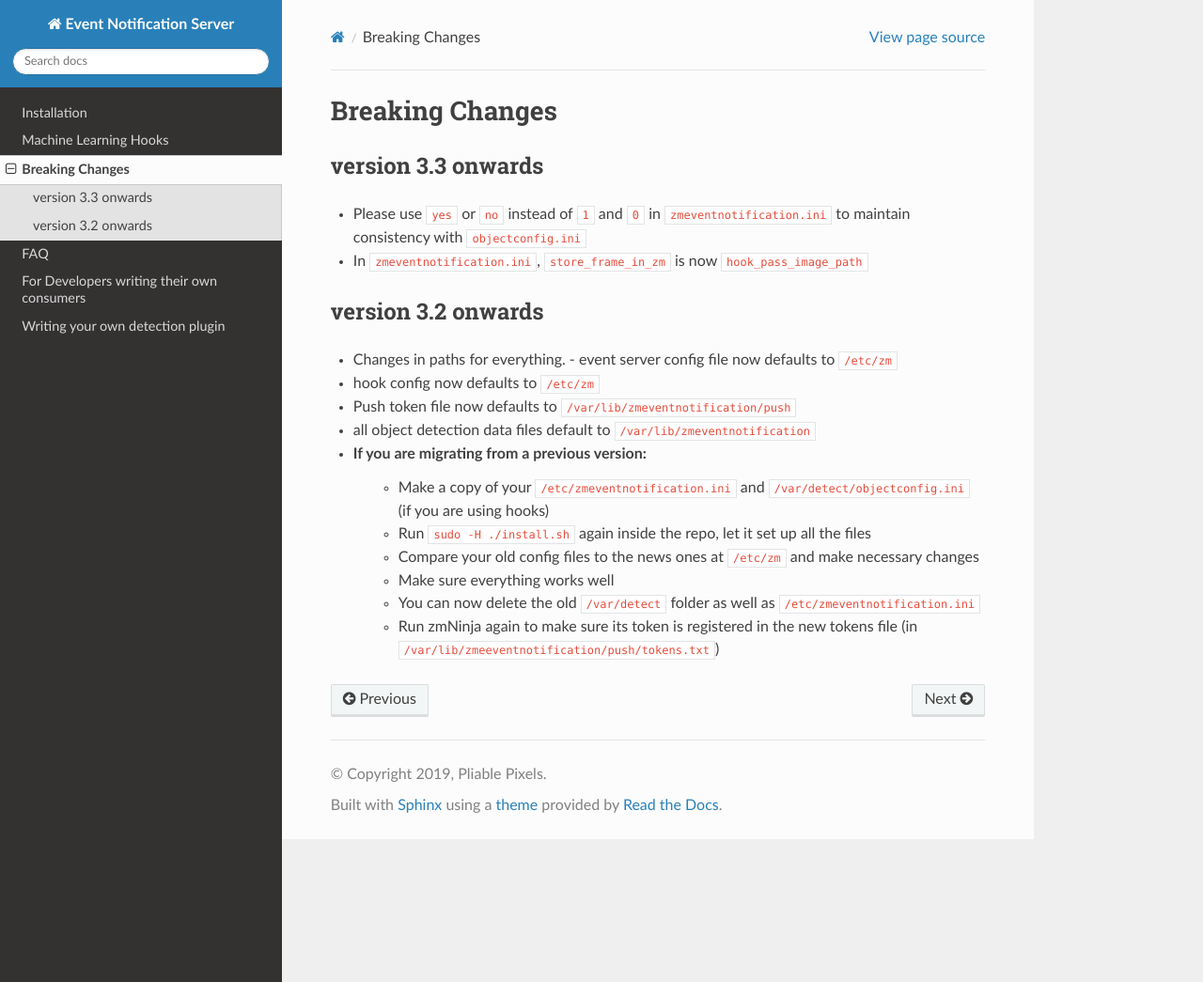
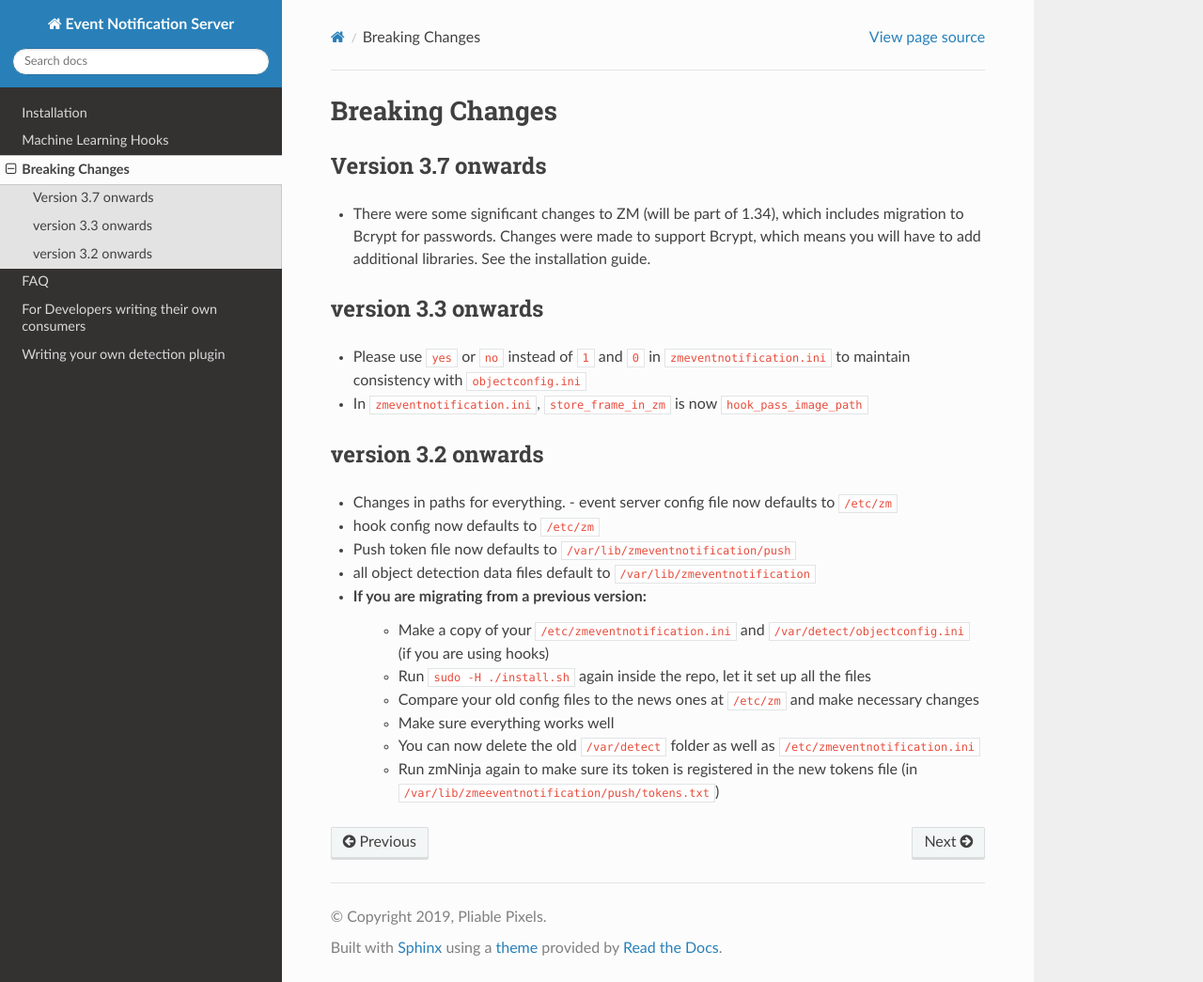
Before and after one commit to ZoneMinder/zmeventnotification, a Sphinx documentation site: the page built from docs/guides/breaking.rst, in a window 1280 px wide and 1045 px high. Shown: the whole window at 94% size. Built offline with Sphinx 7.4.7 and the Read the Docs theme 2.0.0, drawn with Linux system fonts in a browser that asks for light colours.

Commit message:
bcrypt note

```diff
--- a/docs/guides/breaking.rst
+++ b/docs/guides/breaking.rst
@@ -1,5 +1,11 @@
 Breaking Changes
 ----------------
+
+
+Version 3.7 onwards
+~~~~~~~~~~~~~~~~~~~
+- There were some significant changes to ZM (will be part of 1.34), which includes migration to Bcrypt for passwords. Changes were made to support Bcrypt,
+  which means you will have to add additional libraries. See the installation guide.
 
 version 3.3 onwards
 ~~~~~~~~~~~~~~~~~~~
```
